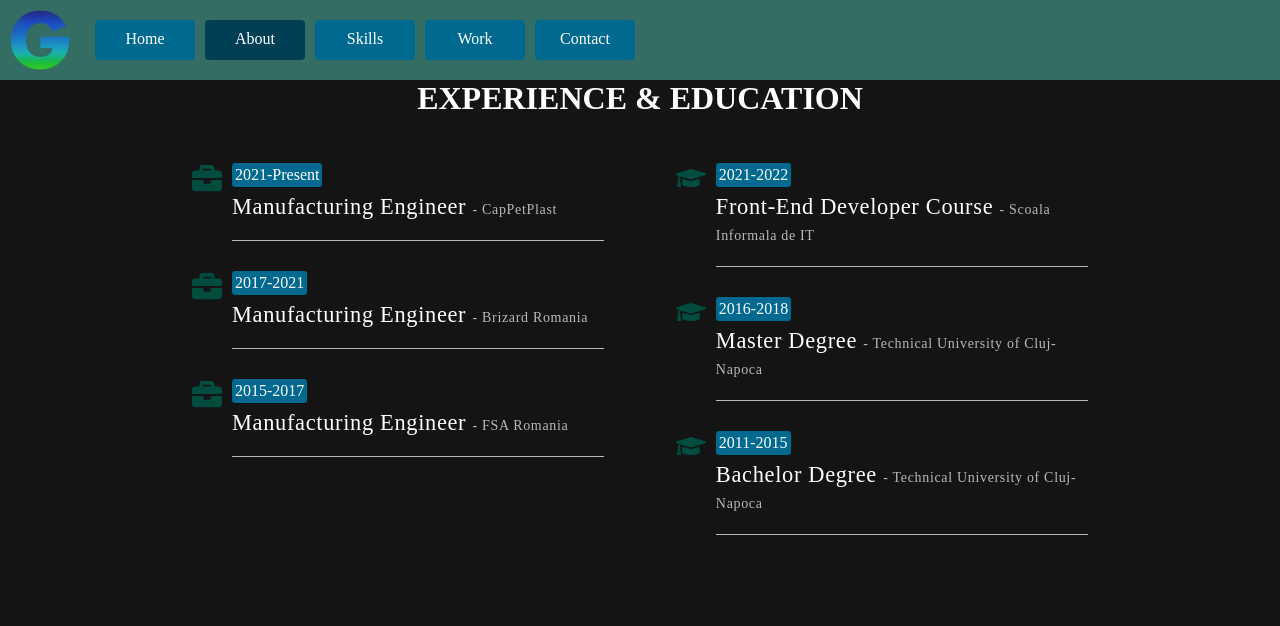
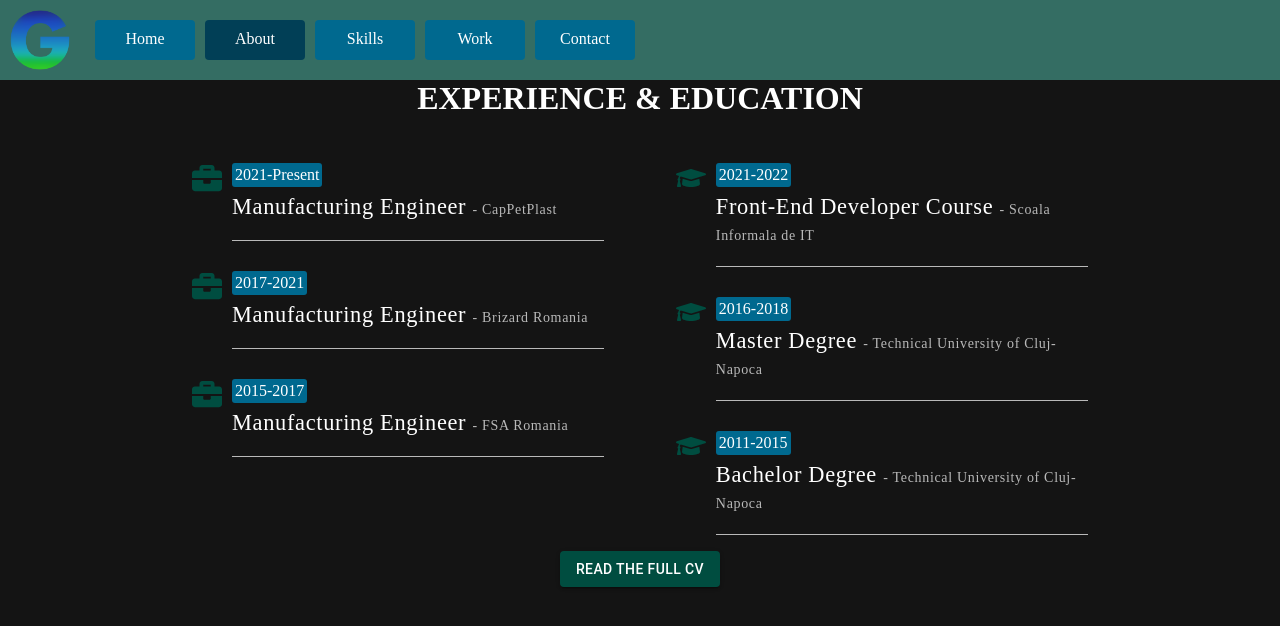
Before and after one commit to gabychisiu/Personal-Website, a React (Create React App) app: page /about in a window 1280 px wide. Shown: the top 626 px of the page. Built offline with nearby package versions, Linux system fonts and the light colour scheme.

Commit message:
Add CV button

```diff
--- a/src/components/About/About.jsx
+++ b/src/components/About/About.jsx
@@ -1,6 +1,9 @@
+import React from "react";
+import { Button } from "@mui/material";
 import { FaBriefcase, FaGraduationCap } from "react-icons/fa";
 import { ExperienceItem } from "./ExperienceItem";
 import "./styles.css";
+import CV from "./CV.pdf";
 
 export const About = () => {
   return (
@@ -17,7 +20,7 @@ export const About = () => {
                 yearRange="2021-Present"
                 jobTitle="Manufacturing Engineer"
                 company="- CapPetPlast"
-                info="in this company I make molds on machines with numerical control. This consists in the
+                info="In this company I make molds on machines with numerical control. This consists in the
           realization of the manufacturing technology, the realization of the CNC programs, the selection
            of the cutting tools for an optimal process, the adjustment of the CNC machining centers."
               />
@@ -118,6 +121,15 @@ export const About = () => {
           </li>
         </ul>
       </div>
+      <Button
+        component="a"
+        href={CV}
+        download={CV}
+        id="btn-send-message"
+        variant="contained"
+      >
+        Read the full CV
+      </Button>
     </div>
   );
 };
--- a/src/components/About/styles.css
+++ b/src/components/About/styles.css
@@ -1,4 +1,7 @@
 .about {
+  display: flex;
+  align-items: center;
+  flex-direction: column;
   color: var(--text-primary);
 }
 
```
Also changed, not shown: 1 other file (tests, documents, lock files or other folders).
